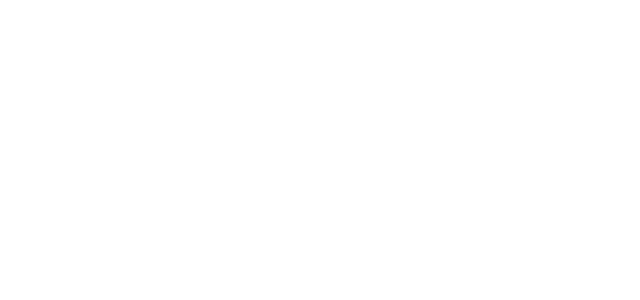
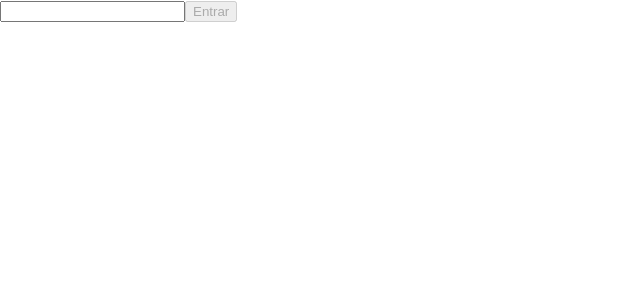
Before and after one commit to jpoliveiramateus/trybe-tunes, a React (Create React App) app: page / in a window 1280 px wide. Shown: the top 300 px of the page, without its empty margins (0-640 px from the left). Built offline with nearby package versions, Linux system fonts and the light colour scheme.

Commit message:
Requisito 2

```diff
--- a/src/App.js
+++ b/src/App.js
@@ -7,6 +7,7 @@ import Favorites from './components/Favorites';
 import Profile from './components/Profile';
 import ProfileEdit from './components/ProfileEdit';
 import NotFound from './components/NotFound';
+
 
 class App extends React.Component {
   render() {
--- /dev/null
+++ b/src/components/Loading.js
@@ -0,0 +1,11 @@
+import React from 'react';
+
+class Loading extends React.Component {
+  render() {
+    return (
+      <p>Carregando...</p>
+    );
+  }
+}
+
+export default Loading;
--- a/src/components/Login.js
+++ b/src/components/Login.js
@@ -1,9 +1,82 @@
 import React from 'react';
+import { Redirect } from 'react-router-dom';
+import { createUser } from '../services/userAPI';
+import Loading from './Loading';
 
 class Login extends React.Component {
+  state = {
+    textInput: '',
+    controlButton: true,
+    api: '',
+    loading: false,
+  }
+
+  handleChange = ({ target }) => {
+    this.setState({
+      [target.name]: target.value,
+    }, () => {
+      const { textInput } = this.state;
+      const minCharacters = 2;
+      if (textInput.length > minCharacters) {
+        this.setState({
+          controlButton: false,
+        });
+      } else {
+        this.setState({
+          controlButton: true,
+        });
+      }
+    });
+  }
+
+  loading = async () => {
+    const { textInput } = this.state;
+    this.setState({
+      loading: true,
+    });
+    try {
+      const fetch = await createUser({ name: textInput });
+      this.setState({
+        api: fetch,
+      });
+    } catch (error) {
+      console.log(error);
+    }
+  }
+
+  redirectLogin = () => {
+    const { api } = this.state;
+    if (api) return (<Redirect to="/search" />);
+    return (<Loading />);
+  }
+
   render() {
+    const { textInput, controlButton, loading } = this.state;
     return (
-      <div data-testid="page-login" />
+      <div data-testid="page-login">
+        { loading ? this.redirectLogin() : (
+          <div>
+            <input
+              type="text"
+              value={ textInput }
+              name="textInput"
+              onChange={ this.handleChange }
+              data-testid="login-name-input"
+            />
+            <button
+              type="button"
+              data-testid="login-submit-button"
+              disabled={ controlButton }
+              onClick={ this.loading }
+            >
+              {' '}
+              Entrar
+              {' '}
+
+            </button>
+          </div>
+        ) }
+      </div>
     );
   }
 }
--- a/src/components/NotFound.js
+++ b/src/components/NotFound.js
@@ -2,7 +2,6 @@ import React from 'react';
 
 class NotFound extends React.Component {
   render() {
-    console.log('notFound');
     return (
       <div data-testid="page-not-found" />
     );
--- a/src/components/ProfileEdit.js
+++ b/src/components/ProfileEdit.js
@@ -2,7 +2,6 @@ import React from 'react';
 
 class ProfileEdit extends React.Component {
   render() {
-    console.log('profileEdit');
     return (
       <div data-testid="page-profile-edit" />
     );
```
